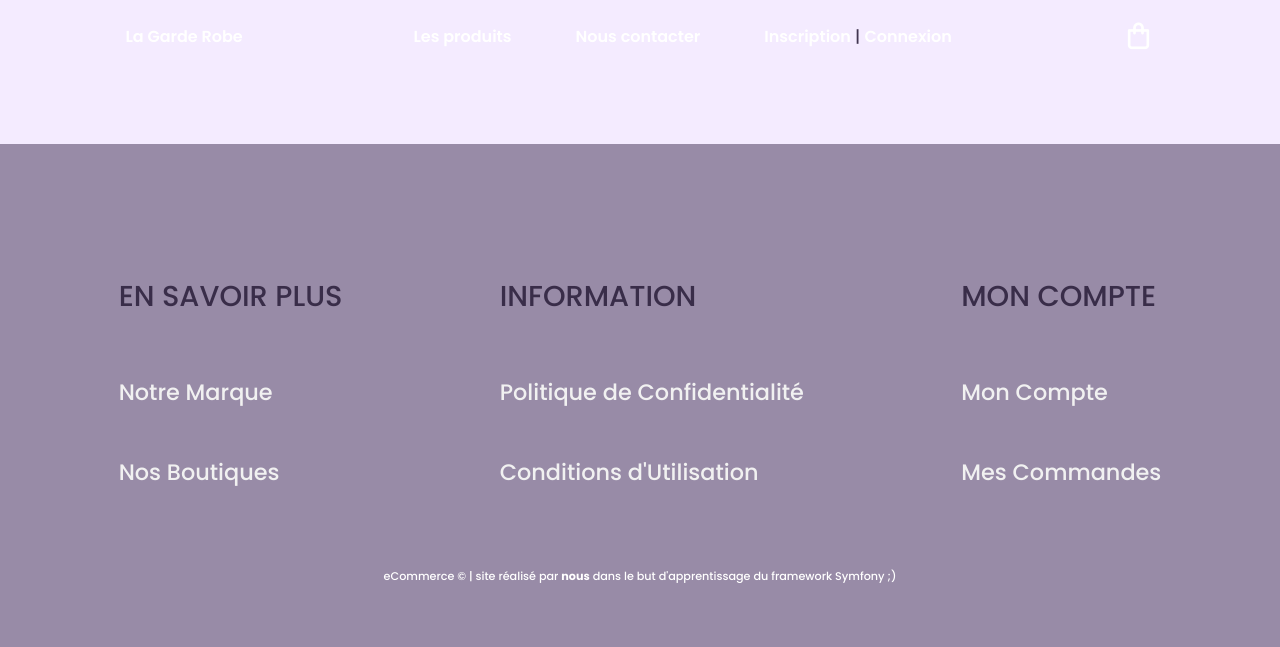
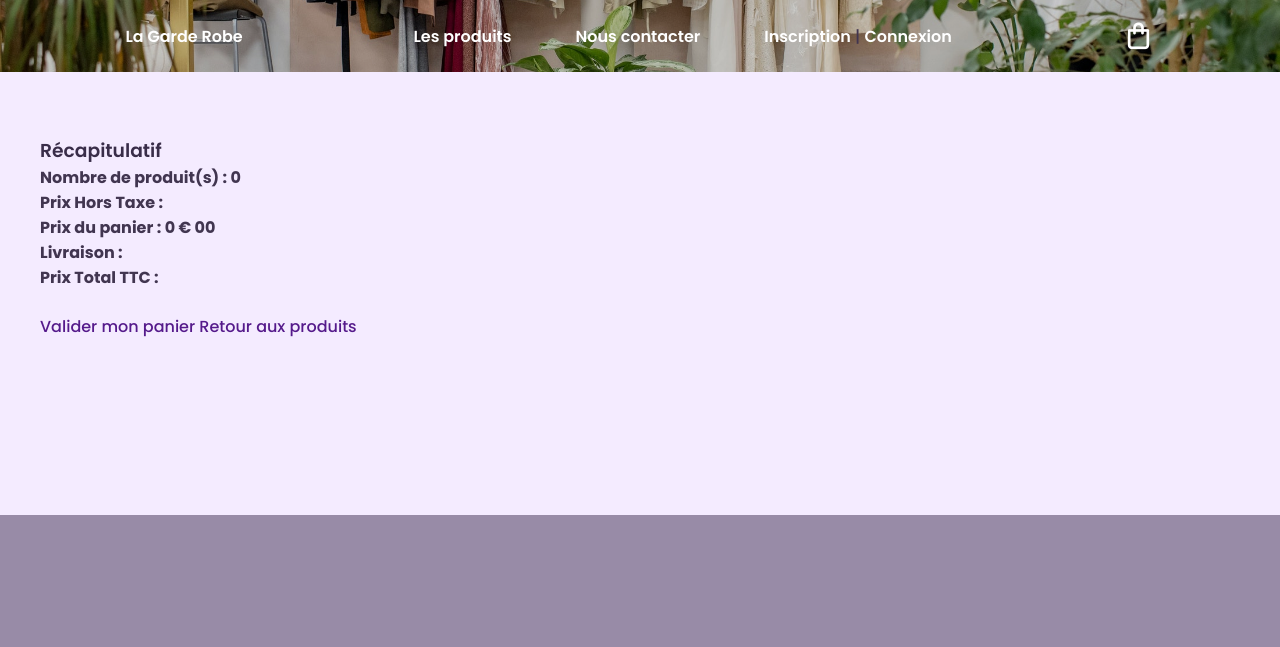
Before and after one commit to liohumb/lagarderobe, a Symfony app: template templates/cart/index.html.twig in a window 1280 px wide. Shown: the top 647 px of the page. Run offline with Twig, Linux system fonts and the light colour scheme; the template is opened without the code that fills it, so the values that code supplies are empty; some libraries are stand-ins or nearby versions.

Commit message:
ajout cart

```diff
--- a/templates/cart/index.html.twig
+++ b/templates/cart/index.html.twig
@@ -1,20 +1,59 @@
 {% extends 'base.html.twig' %}
 
-{% block title %}Hello CartController!{% endblock %}
+{% block title %}Mon panier • LA Garde Robe{% endblock %}
 
-{% block body %}
-<style>
-    .example-wrapper { margin: 1em auto; max-width: 800px; width: 95%; font: 18px/1.5 sans-serif; }
-    .example-wrapper code { background: #F5F5F5; padding: 2px 6px; }
-</style>
+{% block hero %}{% endblock %}
 
-<div class="example-wrapper">
-    <h1>Hello {{ controller_name }}! ✅</h1>
+{% block content %}
+    <section class="cart section">
 
-    This friendly message is coming from:
-    <ul>
-        <li>Your controller at <code><a href="{{ '/Users/lio/Documents/cours/AFPA/Symfony/lagarderobe/src/Controller/CartController.php'|file_link(0) }}">src/Controller/CartController.php</a></code></li>
-        <li>Your template at <code><a href="{{ '/Users/lio/Documents/cours/AFPA/Symfony/lagarderobe/templates/cart/index.html.twig'|file_link(0) }}">templates/cart/index.html.twig</a></code></li>
-    </ul>
-</div>
+        <div class="cart__container container grid">
+
+            <div class="cart__content">
+
+                {% set total = null %}
+
+                {% for product in cart %}
+
+                    <div class="cart__img">
+                        <img src="/uploads/{{ product.product.illustration }}" alt="{{ product.product.name }}">
+                    </div>
+                    <div class="cart__detail">
+                        <h4 class="cart__detail-title">{{ product.product.name }}</h4>
+                        <div class="cart__detail-quantity">
+                            <a href="" class="cart__detail-quantityMinus"><i class="uil uil-minus"></i></a>
+                            <span class="cart__detail-quantityNumber">{{ product.quantity }}</span>
+                            <a href="" class="cart__detail-quantityPlus"><i class="uil uil-plus"></i></a>
+                        </div>
+                        <h5 class="cart__detail-price">{{ ((product.product.price * product.quantity) / 100) | number_format(2, ' € ', '.') }}</h5>
+                        <a href="" class="cart__detail-trash"><i class="uil uil-trash-alt"></i></a>
+                    </div>
+
+                    {% set total = total + (product.product.price * product.quantity) %}
+
+                {% endfor %}
+
+            </div>
+
+            <div class="cart__recap">
+                <div class="cart__recap-title">
+                    <h3 class="cart__recap-titleName">Récapitulatif</h3>
+                </div>
+                <div class="cart__recap-content">
+                    <h4 class="cart__recap-cartLength">Nombre de produit(s) : {{ cart|length }}</h4>
+                    <h4 class="cart__recap-priceHT">Prix Hors Taxe : </h4>
+                    <h4 class="cart__recap-price">Prix du panier : {{ (total / 100) | number_format(2, ' € ', '.') }}</h4>
+                    <h4 class="cart__recap-priceDelivery">Livraison : </h4>
+                    <h4 class="cart__recap-priceTotal">Prix Total TTC : </h4>
+                </div>
+            </div>
+
+            <div class="cart__button">
+                <a href="" class="cart__button-validation">Valider mon panier</a>
+                <a href="" class="cart__button-back">Retour aux produits</a>
+            </div>
+
+        </div>
+
+    </section>
 {% endblock %}
--- a/templates/product/show.html.twig
+++ b/templates/product/show.html.twig
@@ -37,7 +37,7 @@
                     <a href="" class="product__detail-quantityPlus"><i class="uil uil-plus"></i></a>
                 </div>
                 <div class="product__detail-button">
-                    <a href="" class="product__detail-buttonAdd">Ajouter au panier</a>
+                    <a href="{{ path('add_to_cart', { 'id' : product.id }) }}" class="product__detail-buttonAdd">Ajouter au panier</a>
                 </div>
                 <h3 class="product__detail-description">Description de {{ product.name }}</h3>
                 <p class="product__detail-descriptionContent">{{ product.description }}</p>
```
Also changed, not shown: src/Class/Cart.php (+43 -0 lines), src/Controller/CartController.php (+43 -3 lines).
